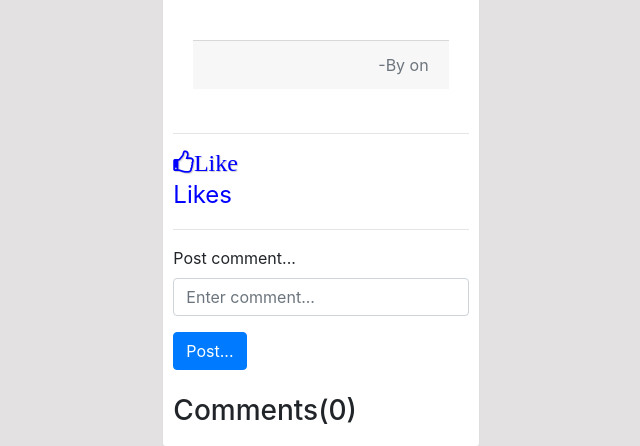
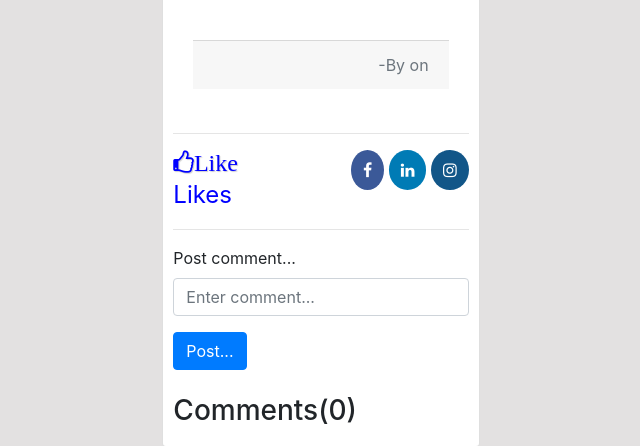
Before and after one commit to arin17bishwa/REC_webd, a Django app: template blog/templates/blog/detail_blog.html in a window 1280 px wide. Shown: the part 135-581 px from the top of the page, without its empty margins (319-959 px from the left). Run offline with Django 3.2, Linux system fonts and the light colour scheme; the template is opened without the code that fills it, so the values that code supplies are empty; some libraries are stand-ins or nearby versions.

Commit message:
added social share links along with respective icon styles

```diff
--- a/blog/templates/blog/detail_blog.html
+++ b/blog/templates/blog/detail_blog.html
@@ -60,6 +60,29 @@
     font-size: 1.5em
 }
 
+
+.fa-facebook {
+  background: #3B5998;
+  color: white;
+    padding: 12px;
+    border-radius: 50%;
+}
+
+.fa-instagram {
+  background: #125688;
+  color: white;
+    padding: 12px;
+    border-radius: 50%;
+
+}
+
+.fa-linkedin {
+  background: #007bb5;
+  color: white;
+    padding: 12px;
+    border-radius: 50%;
+}
+
 </style>
 
 
@@ -97,7 +120,12 @@
                    {{ blog_post.like_count }} Likes
                 </div>
             </div>
-
+        <!--Social Share links-->
+            <div style="display:inline; float:right" class="">
+                <a class="fa fa-facebook " target="_blank" href="https://www.facebook.com/sharer/sharer.php?u={{ request.build_absolute_uri }}"></a>
+                <a class="fa fa-linkedin " target="_blank" href="https://www.linkedin.com/shareArticle?mini=true&url={{ request.build_absolute_uri }}&title={{ blog_post.title }}&source={{ request.build_absolute_uri }}"></a>
+                <a class="fa fa-instagram" target="_blank" href="#"></a>
+            </div>
         </div>
         <hr>
 
```
